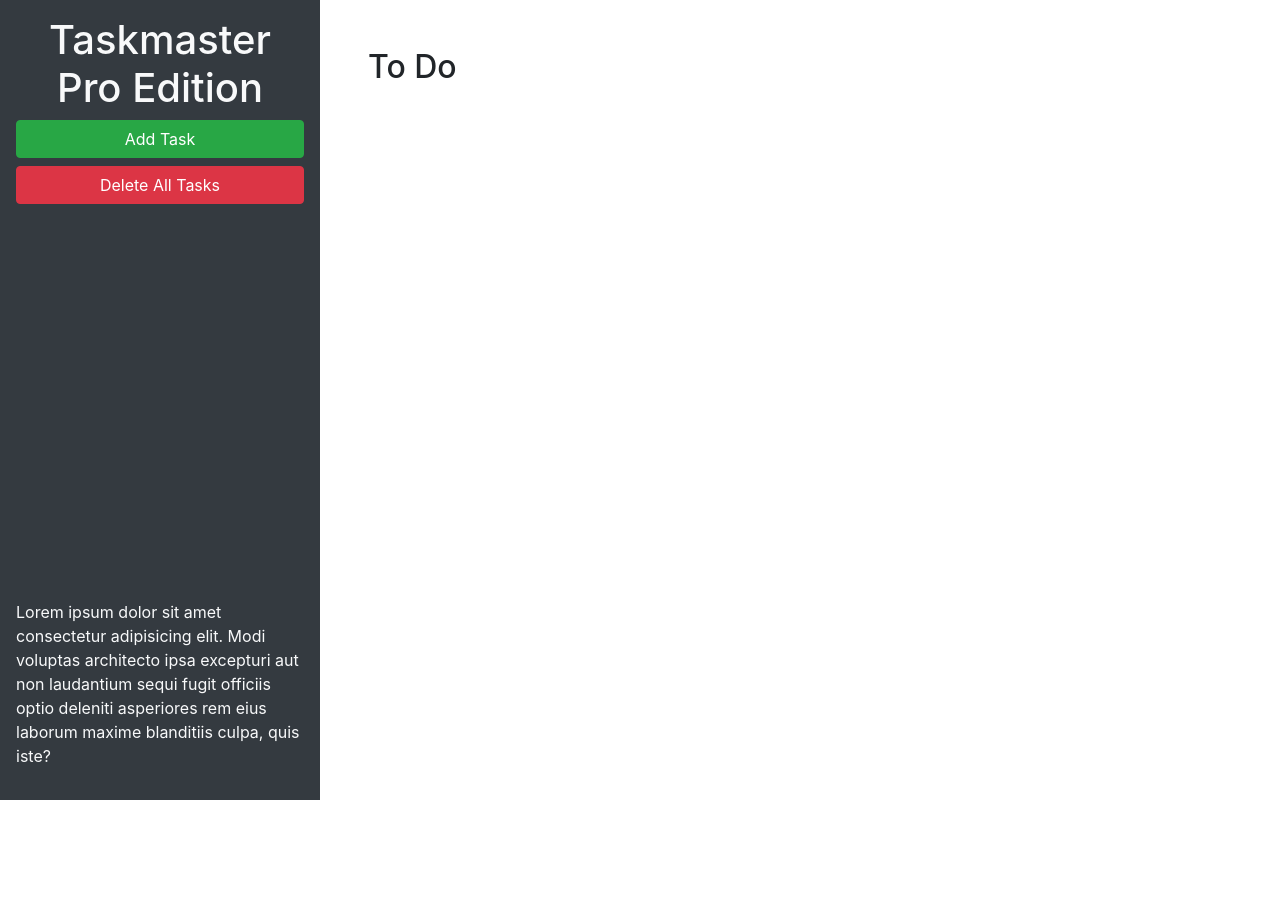
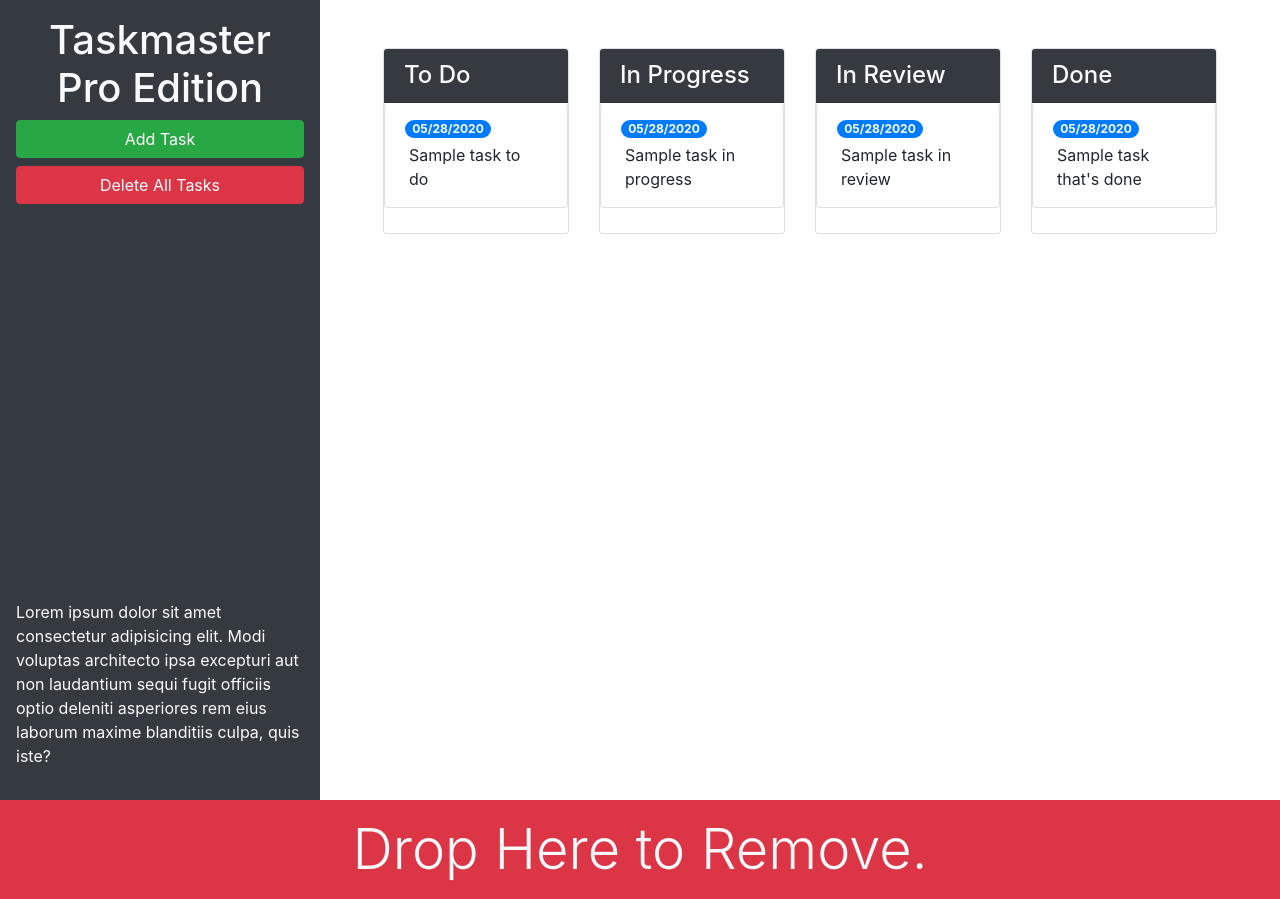
Before and after one commit to ddcrane/taskmaster-pro, a plain HTML site: page index.html in a window 1280 px wide. Before the commit the page ends 800 px from the top, so only its background shows below. Drawn offline with nearby package versions, Linux system fonts and the light colour scheme.

Commit message:
bootstrap

```diff
--- a/index.html
+++ b/index.html
@@ -13,20 +13,77 @@
 <body>
 
   <div class="row min-vh-100 no-gutters">
-    <header class="col-12 col-lg-3 bg-dark text-light d-flex flex-column p-4 p-lg-3">
+    <header class="col-12 col-lg-3 bg-dark text-light sticky-top d-flex flex-column p-4 p-lg-3">
       <h1 class="text-center">Taskmaster Pro Edition</h1>
       <button id="create-task" class="btn btn-block btn-success" data-toggle="modal" data-target="#task-form-modal">Add
         Task</button>
       <button id="remove-tasks" class="btn btn-block btn-danger">Delete All Tasks</button>
-      <p class="mt-auto">Lorem ipsum dolor sit amet consectetur adipisicing elit. Modi voluptas architecto ipsa
+      <p class="mt-auto d-none d-lg-block">Lorem ipsum dolor sit amet consectetur adipisicing elit. Modi voluptas architecto ipsa
         excepturi aut non
         laudantium sequi fugit officiis optio deleniti asperiores rem eius laborum maxime blanditiis culpa, quis iste?
       </p>
     </header>
-    <main class="col-12 col-lg-9">
-      <div class="m-5">
-        <h2>To Do</h2>
-        <ul id="list-toDo" class="list-group"> </ul>
+    <main class="col-12 col-lg-9 d-flex flex-column">
+      <div class="m-5 row justify-content-around">
+        <!-- todo start -->
+        <div class="col-12 col-md-6 col-xl-3 mb-3">
+          <div class="card">
+          <h4 class="card-header bg-dark text-light">To Do</h2>
+          <ul id="list-toDo" class="list-group">
+            <li class="list-group-item">
+              <span class="badge badge-primary badge-pill">05/28/2020</span>
+              <p class="m-1">Sample task to do</p>
+            </li>
+          </ul>
+        </div>
+        </div>
+        <!-- todo end -->
+        <!-- in progress start -->
+        <div class="col-12 col-md-6 col-xl-3 mb-3">
+          <div class="card">
+          <h4 class="card-header bg-dark text-light">In Progress</h2>
+          <ul id="list-inProgress" class="list-group">
+            <li class="list-group-item">
+              <span class="badge badge-primary badge-pill">05/28/2020</span>
+              <p class="m-1">Sample task in progress</p>
+            </li>
+          </ul>
+        </div>
+        </div>
+        <!-- in progress end -->
+          <!-- in review start -->
+          <div class="col-12 col-md-6 col-xl-3 mb-3">
+            <div class="card">
+    <h4 class="card-header bg-dark text-light">In Review</h2>
+    <ul id="list-inReview" class="list-group">
+      <li class="list-group-item">
+        <span class="badge badge-primary badge-pill">05/28/2020</span>
+        <p class="m-1">Sample task in review</p>
+      </li>
+    </ul>
+  </div>
+  </div>
+  <!-- in review end -->
+  <!-- done start -->
+  <div class="col-12 col-md-6 col-xl-3 mb-3">
+    <div class="card">
+    <h4 class="card-header bg-dark text-light">Done</h2>
+    <ul id="list-done" class="list-group">
+      <li class="list-group-item">
+        <span class="badge badge-primary badge-pill">05/28/2020</span>
+        <p class="m-1">Sample task that's done</p>
+      </li>
+    </ul>
+  </div>
+  </div>
+  <!-- done end -->
+</div>
+      </div>
+      <!--trash footer-->
+      <div id="trash mt-auto">
+        <div class="w-100 bg-danger p-3 text-center text-light display-4">
+          Drop Here to Remove.
+        </div>
       </div>
     </main>
   </div>
@@ -46,11 +103,11 @@
           <form>
             <div class="form-group">
               <label for="modalTaskDescription">Task description</label>
-              <textarea id="modalTaskDescription" rows="3"></textarea>
+              <textarea id="modalTaskDescription" rows="3" class="form-control"></textarea>
             </div>
             <div class="form-group">
               <label for="modalDueDate">Due date</label>
-              <input type="text" id="modalDueDate" placeholder="mm/dd/yyyy" autocomplete="off" />
+              <input type="text" class="form-control" id="modalDueDate" placeholder="mm/dd/yyyy" autocomplete="off" />
             </div>
           </form>
         </div>
```
